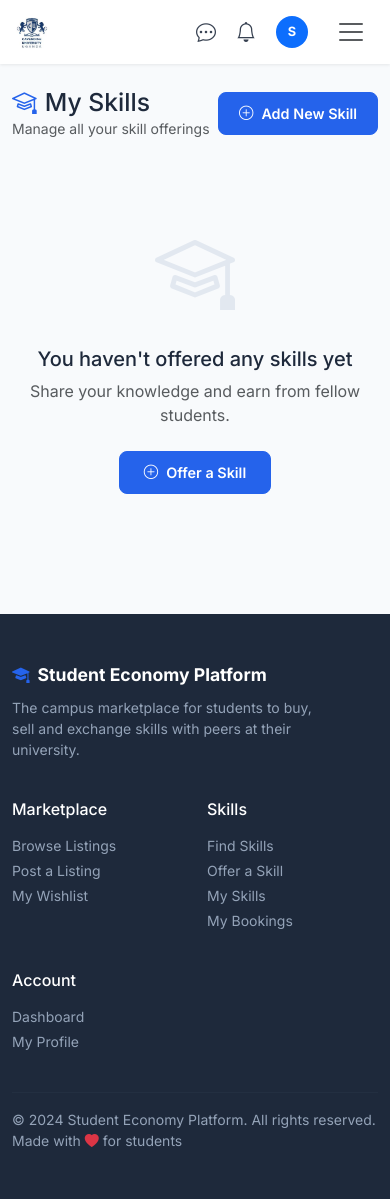
After one commit to Christopher75/student-economy-platform, a Django app: page /skills/mine/ in a window 390 px wide. The commit adds this page. Run offline with Django 5.2, Linux system fonts and the light colour scheme; the visitor is signed in with stand-in values (Sample User, id 1); data comes from the database, SQL or seed files in the repository; data that the repository does not hold is empty; some libraries are stand-ins or nearby versions.

Commit message:
Fix wishlist, listing edit, add My Skills page with activate/pause
- Wishlist: fix context variable mismatch (saved_listings vs wishlist_items)
  and fix iteration to access .listing on each SavedListing object
- Listing edit: add missing university field to create.html template
  (was being cleared on every save)
- Add My Skills page (/skills/mine/) showing all provider skills regardless
  of status, with quick Activate/Pause buttons
- Add skill_activate and skill_pause views for one-click status toggle
- Add My Skills links to nav dropdown, mobile menu, and footer

Co-Authored-By: Claude Sonnet 4.6 <noreply@anthropic.com>

```diff
--- a/skills/urls.py
+++ b/skills/urls.py
@@ -7,10 +7,13 @@ app_name = "skills"
 urlpatterns = [
     # Skill offerings
     path("", views.SkillListView.as_view(), name="skill_list"),
+    path("mine/", views.my_skills, name="my_skills"),
     path("create/", views.skill_create, name="skill_create"),
     path("<int:pk>/", views.SkillDetailView.as_view(), name="skill_detail"),
     path("<int:pk>/edit/", views.skill_edit, name="skill_edit"),
     path("<int:pk>/delete/", views.skill_delete, name="skill_delete"),
+    path("<int:pk>/activate/", views.skill_activate, name="skill_activate"),
+    path("<int:pk>/pause/", views.skill_pause, name="skill_pause"),
 
     # Portfolio image deletion
     path("portfolio/<int:pk>/delete/", views.delete_portfolio_item, name="delete_portfolio_item"),
--- a/skills/views.py
+++ b/skills/views.py
@@ -169,6 +169,39 @@ def delete_portfolio_item(request, pk):
         messages.success(request, "Portfolio image removed.")
         return redirect("skills:skill_edit", pk=skill_pk)
     return HttpResponseForbidden()
+
+
+@login_required
+def my_skills(request):
+    """Show all skills offered by the current user, regardless of status."""
+    skills = SkillOffering.objects.filter(provider=request.user).order_by("-created_at")
+    return render(request, "skills/my_skills.html", {"skills": skills})
+
+
+@login_required
+def skill_activate(request, pk):
+    if request.method != "POST":
+        return HttpResponseForbidden()
+    skill = get_object_or_404(SkillOffering, pk=pk)
+    if skill.provider != request.user:
+        return HttpResponseForbidden()
+    skill.status = "active"
+    skill.save(update_fields=["status"])
+    messages.success(request, f'"{skill.title}" is now active and visible to students.')
+    return redirect("skills:my_skills")
+
+
+@login_required
+def skill_pause(request, pk):
+    if request.method != "POST":
+        return HttpResponseForbidden()
+    skill = get_object_or_404(SkillOffering, pk=pk)
+    if skill.provider != request.user:
+        return HttpResponseForbidden()
+    skill.status = "paused"
+    skill.save(update_fields=["status"])
+    messages.success(request, f'"{skill.title}" has been paused and is no longer visible publicly.')
+    return redirect("skills:my_skills")
 
 
 @login_required
--- a/templates/base.html
+++ b/templates/base.html
@@ -241,6 +241,7 @@
               <li><a class="dropdown-item" href="{% url 'accounts:dashboard' %}"><i class="bi bi-speedometer2 me-2"></i>Dashboard</a></li>
               <li><a class="dropdown-item" href="{% url 'bookings:my_bookings' %}"><i class="bi bi-calendar-check me-2"></i>My Bookings</a></li>
               <li><a class="dropdown-item" href="{% url 'marketplace:listing_create' %}"><i class="bi bi-plus-circle me-2"></i>Post Listing</a></li>
+              <li><a class="dropdown-item" href="{% url 'skills:my_skills' %}"><i class="bi bi-mortarboard me-2"></i>My Skills</a></li>
               <li><a class="dropdown-item" href="{% url 'skills:skill_create' %}"><i class="bi bi-star me-2"></i>Offer Skill</a></li>
               <li><hr class="dropdown-divider"></li>
               <li>
@@ -263,6 +264,9 @@
           </li>
           <li class="nav-item d-lg-none">
             <a class="nav-link" href="{% url 'marketplace:listing_create' %}"><i class="bi bi-plus-circle me-2"></i>Post Listing</a>
+          </li>
+          <li class="nav-item d-lg-none">
+            <a class="nav-link" href="{% url 'skills:my_skills' %}"><i class="bi bi-mortarboard me-2"></i>My Skills</a>
           </li>
           <li class="nav-item d-lg-none">
             <a class="nav-link" href="{% url 'skills:skill_create' %}"><i class="bi bi-star me-2"></i>Offer Skill</a>
@@ -326,6 +330,7 @@
         <ul class="list-unstyled small">
           <li class="mb-1"><a href="{% url 'skills:skill_list' %}">Find Skills</a></li>
           <li class="mb-1"><a href="{% url 'skills:skill_create' %}">Offer a Skill</a></li>
+          <li class="mb-1"><a href="{% url 'skills:my_skills' %}">My Skills</a></li>
           <li class="mb-1"><a href="{% url 'bookings:my_bookings' %}">My Bookings</a></li>
         </ul>
       </div>
--- /dev/null
+++ b/templates/skills/my_skills.html
@@ -0,0 +1,89 @@
+{% extends 'base.html' %}
+{% block title %}My Skills – Student Economy Platform{% endblock %}
+
+{% block content %}
+<div class="container py-4">
+  <div class="d-flex justify-content-between align-items-center mb-4">
+    <div>
+      <h2 class="fw-800 mb-0"><i class="bi bi-mortarboard me-2 text-primary"></i>My Skills</h2>
+      <p class="text-muted mb-0 small">Manage all your skill offerings</p>
+    </div>
+    <a href="{% url 'skills:skill_create' %}" class="btn btn-primary fw-600">
+      <i class="bi bi-plus-circle me-2"></i>Add New Skill
+    </a>
+  </div>
+
+  {% if skills %}
+    <div class="row g-3">
+      {% for skill in skills %}
+        <div class="col-12 col-md-6 col-lg-4">
+          <div class="card h-100 border-0 shadow-sm">
+            <div class="card-body p-3">
+              <div class="d-flex justify-content-between align-items-start mb-2">
+                <div class="flex-grow-1 me-2">
+                  <h6 class="fw-700 mb-1">{{ skill.title|truncatechars:50 }}</h6>
+                  {% if skill.category %}
+                    <span class="badge bg-primary-subtle text-primary" style="font-size:.7rem;">{{ skill.category }}</span>
+                  {% endif %}
+                </div>
+                {% if skill.status == 'active' %}
+                  <span class="badge bg-success">Active</span>
+                {% elif skill.status == 'paused' %}
+                  <span class="badge bg-warning text-dark">Paused</span>
+                {% else %}
+                  <span class="badge bg-secondary">Inactive</span>
+                {% endif %}
+              </div>
+
+              <p class="text-muted small mb-2" style="line-height:1.4;">{{ skill.description|truncatechars:80 }}</p>
+
+              <div class="d-flex gap-2 text-muted small mb-3">
+                <span><i class="bi bi-eye me-1"></i>{{ skill.views_count }} views</span>
+                {% if skill.price_min %}
+                  <span><i class="bi bi-tag me-1"></i>UGX {{ skill.price_min|floatformat:"0" }}{% if skill.price_max %} – {{ skill.price_max|floatformat:"0" }}{% endif %}</span>
+                {% endif %}
+              </div>
+
+              <div class="d-flex gap-2 flex-wrap">
+                <a href="{% url 'skills:skill_detail' skill.pk %}" class="btn btn-outline-secondary btn-sm fw-600">
+                  <i class="bi bi-eye me-1"></i>View
+                </a>
+                <a href="{% url 'skills:skill_edit' skill.pk %}" class="btn btn-outline-primary btn-sm fw-600">
+                  <i class="bi bi-pencil me-1"></i>Edit
+                </a>
+                {% if skill.status != 'active' %}
+                  <form method="post" action="{% url 'skills:skill_activate' skill.pk %}">
+                    {% csrf_token %}
+                    <button type="submit" class="btn btn-success btn-sm fw-600">
+                      <i class="bi bi-play-circle me-1"></i>Activate
+                    </button>
+                  </form>
+                {% else %}
+                  <form method="post" action="{% url 'skills:skill_pause' skill.pk %}">
+                    {% csrf_token %}
+                    <button type="submit" class="btn btn-warning btn-sm fw-600 text-dark">
+                      <i class="bi bi-pause-circle me-1"></i>Pause
+                    </button>
+                  </form>
+                {% endif %}
+                <a href="{% url 'skills:skill_delete' skill.pk %}" class="btn btn-outline-danger btn-sm">
+                  <i class="bi bi-trash"></i>
+                </a>
+              </div>
+            </div>
+          </div>
+        </div>
+      {% endfor %}
+    </div>
+  {% else %}
+    <div class="text-center py-5">
+      <i class="bi bi-mortarboard d-block mb-3" style="color:#e2e8f0;font-size:5rem;"></i>
+      <h5 class="fw-700">You haven't offered any skills yet</h5>
+      <p class="text-muted mb-4">Share your knowledge and earn from fellow students.</p>
+      <a href="{% url 'skills:skill_create' %}" class="btn btn-primary fw-600 px-4">
+        <i class="bi bi-plus-circle me-2"></i>Offer a Skill
+      </a>
+    </div>
+  {% endif %}
+</div>
+{% endblock %}
```
Also changed, not shown: templates/marketplace/create.html (+11 -1 lines), templates/marketplace/wishlist.html (+5 -3 lines).
